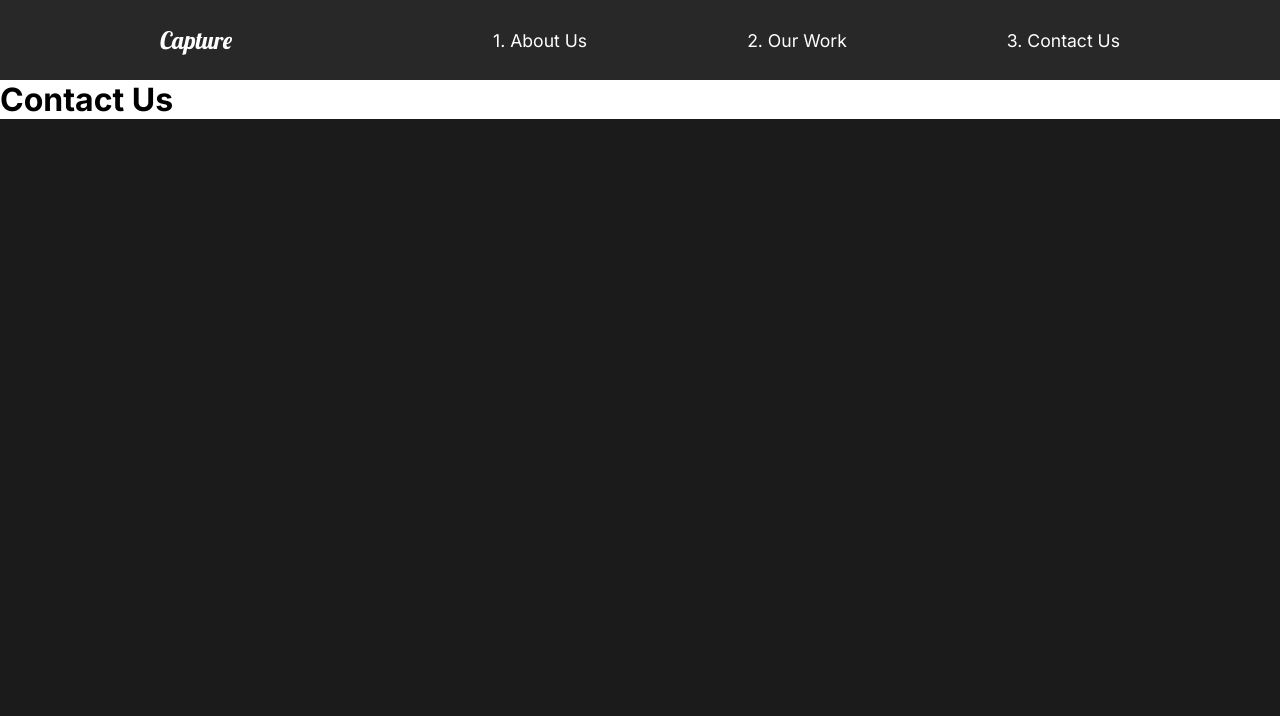
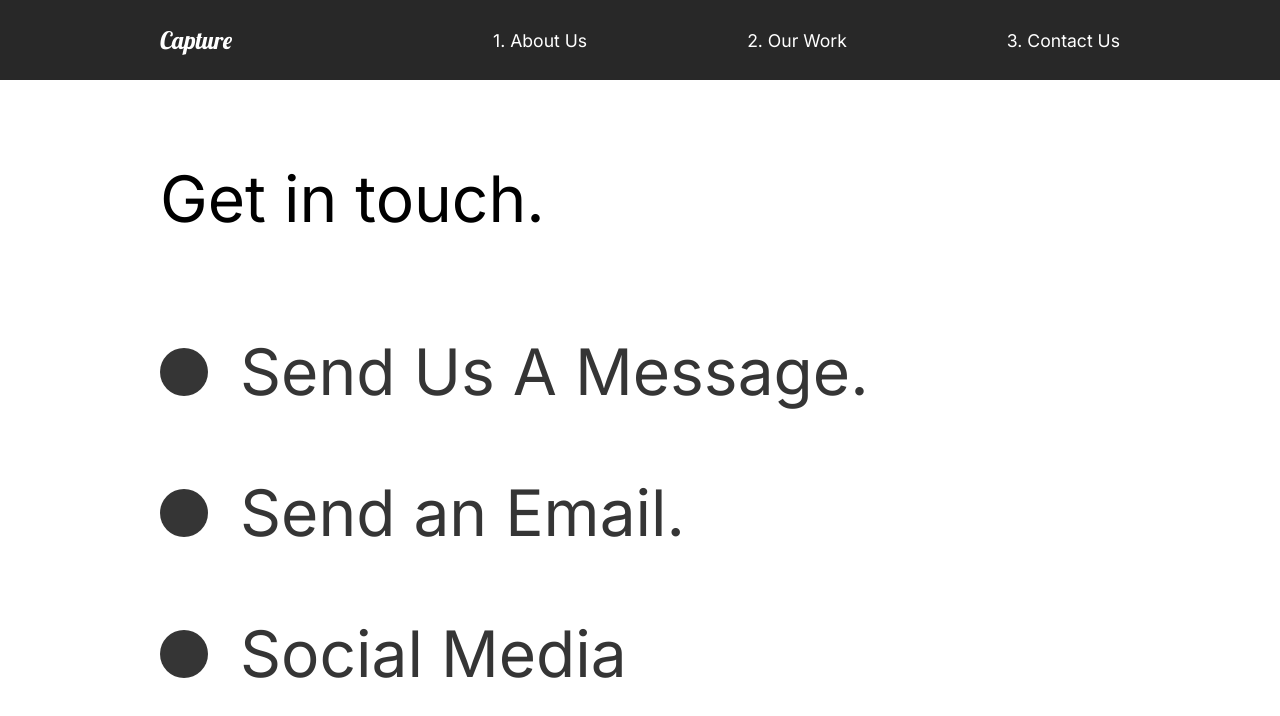
Before and after one commit to Mieron-HH/capture, a React (Create React App) app: page /contact in a window 1280 px wide. Shown: the top 716 px of the page. Built offline with nearby package versions, Linux system fonts and the light colour scheme.

Commit message:
20. ContactUs Animation

```diff
--- a/src/pages/ContactUs.js
+++ b/src/pages/ContactUs.js
@@ -1,20 +1,78 @@
 import React from "react";
 //Animations
 import { motion } from "framer-motion";
-import { pageAnimation } from "../animation";
+import { pageAnimation, titleAnim } from "../animation";
+import styled from "styled-components";
 
 const ContactUs = () => {
 	return (
-		<motion.div
+		<ContactStyle
 			variants={pageAnimation}
 			initial="hidden"
 			animate="show"
 			exit="exit"
 			style={{ background: "#fff" }}
 		>
-			<h1>Contact Us</h1>
-		</motion.div>
+			<Title>
+				<Hide>
+					<motion.h2 variants={titleAnim}>Get in touch.</motion.h2>
+				</Hide>
+			</Title>
+			<div>
+				<Hide>
+					<Social variants={titleAnim}>
+						<Circle />
+						<h2>Send Us A Message.</h2>
+					</Social>
+				</Hide>
+
+				<Hide>
+					<Social variants={titleAnim}>
+						<Circle />
+						<h2>Send an Email.</h2>
+					</Social>
+				</Hide>
+
+				<Hide>
+					<Social variants={titleAnim}>
+						<Circle />
+						<h2>Social Media</h2>
+					</Social>
+				</Hide>
+			</div>
+		</ContactStyle>
 	);
 };
 
+const ContactStyle = styled(motion.div)`
+	padding: 5rem 10rem;
+	color: #353535;
+	min-height: 90vh;
+`;
+
+const Title = styled.div`
+	margin-bottom: 4rem;
+	color: black;
+`;
+
+const Hide = styled.div`
+	overflow: hidden;
+`;
+
+const Circle = styled.div`
+	border-radius: 50%;
+	width: 3rem;
+	height: 3rem;
+	background: #353535;
+`;
+
+const Social = styled(motion.div)`
+	display: flex;
+	align-items: center;
+
+	h2 {
+		margin: 2rem;
+	}
+`;
+
 export default ContactUs;
```
